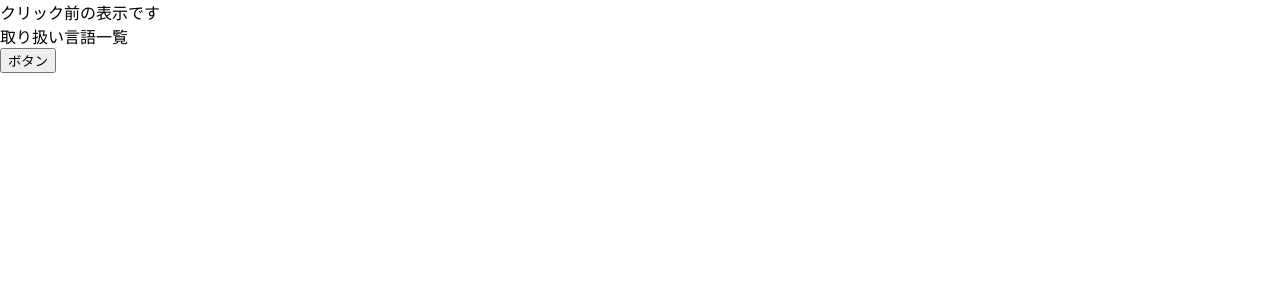
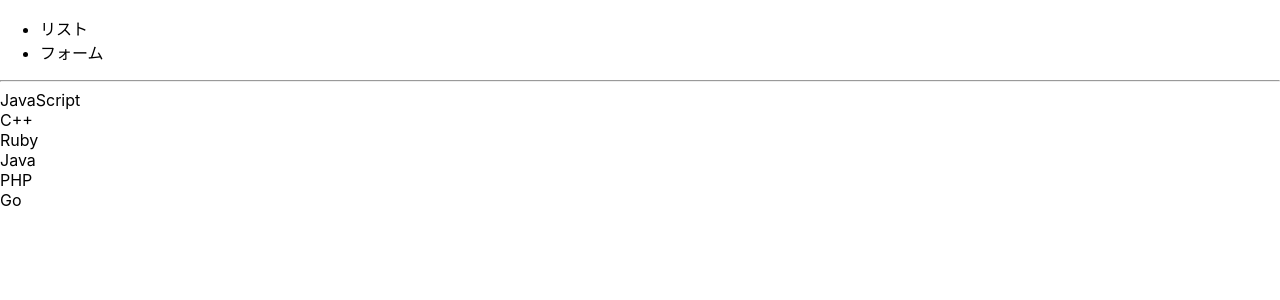
Before and after one commit to ADAShin/react-tutorial-ts, a React (Create React App) app: page / in a window 1280 px wide. Shown: the top 300 px of the page. Built offline with nearby package versions, Linux system fonts and the light colour scheme; the HTML template or start-up script is replaced by a standard one.

Commit message:
関数コンポーネントでフォームの追加とコードの整理

```diff
--- a/src/App.tsx
+++ b/src/App.tsx
@@ -1,18 +1,22 @@
 import { useState } from 'react';
+import { Form } from './Form';
 import { List } from './List';
 
+type TabStateType = 'list' | 'form';
+
 function App() {
-  const [description, setDescription] = useState('クリック前の表示です');
-
-  const changeDescription = () => {
-    setDescription('クリック後の表示です');
-  };
+  const [tab, setTab] = useState<TabStateType>('list');
 
   return (
     <div>
-      {description}
-      <List title="取り扱い言語一覧" />
-      <button onClick={changeDescription}>ボタン</button>
+      <header>
+        <ul>
+          <li onClick={() => setTab('list')}>リスト</li>
+          <li onClick={() => setTab('form')}>フォーム</li>
+        </ul>
+      </header>
+      <hr />
+      {tab === 'list' ? <List /> : <Form />}
     </div>
   );
 }
--- /dev/null
+++ b/src/Form.tsx
@@ -0,0 +1,5 @@
+import { FC } from 'react';
+
+export const Form: FC = () => {
+  return <div>フォームです</div>;
+};
--- a/src/List.tsx
+++ b/src/List.tsx
@@ -1,9 +1,13 @@
 import { FC } from 'react';
 
-type Props = {
-  title: string;
+const languages: string[] = ['JavaScript', 'C++', 'Ruby', 'Java', 'PHP', 'Go'];
+
+export const List: FC = () => {
+  return (
+    <div>
+      {languages.map((language, index) => (
+        <div key={index}>{language}</div>
+      ))}
+    </div>
+  );
 };
-
-export const List: FC<Props> = ({ title }) => {
-  return <div>{title}</div>;
-};
```
